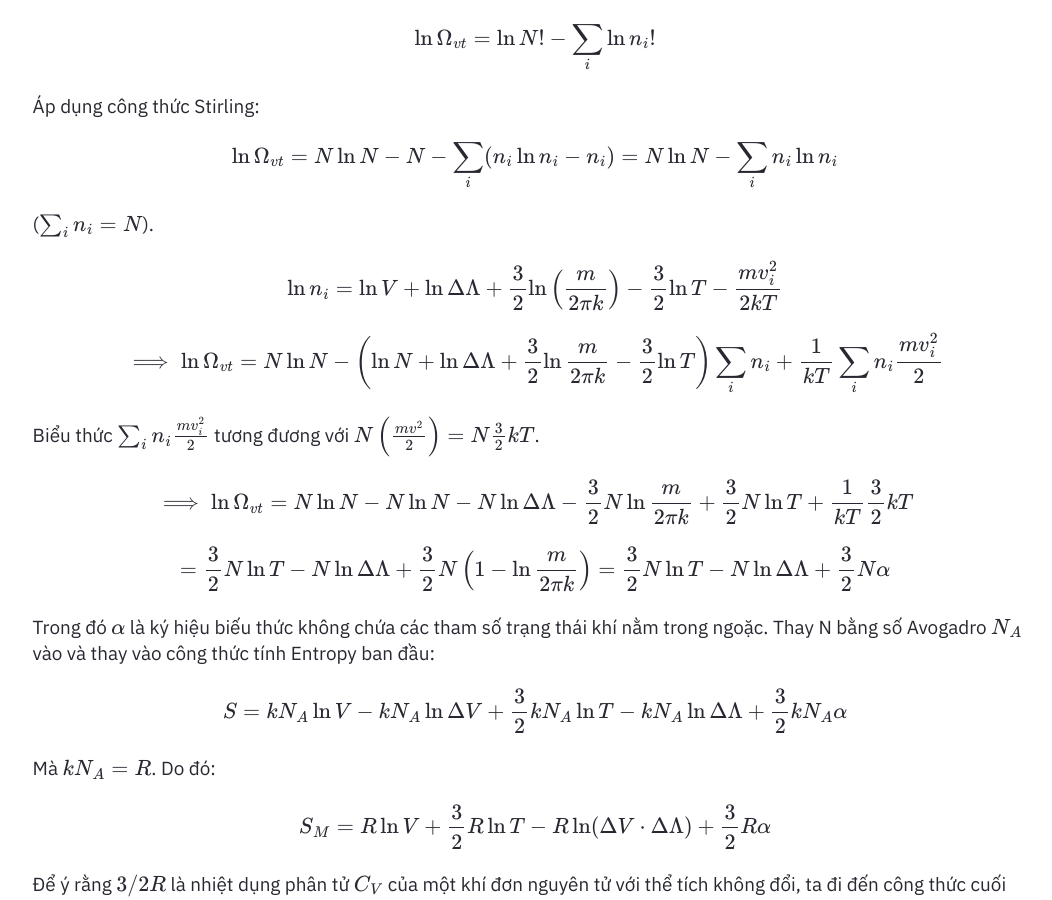
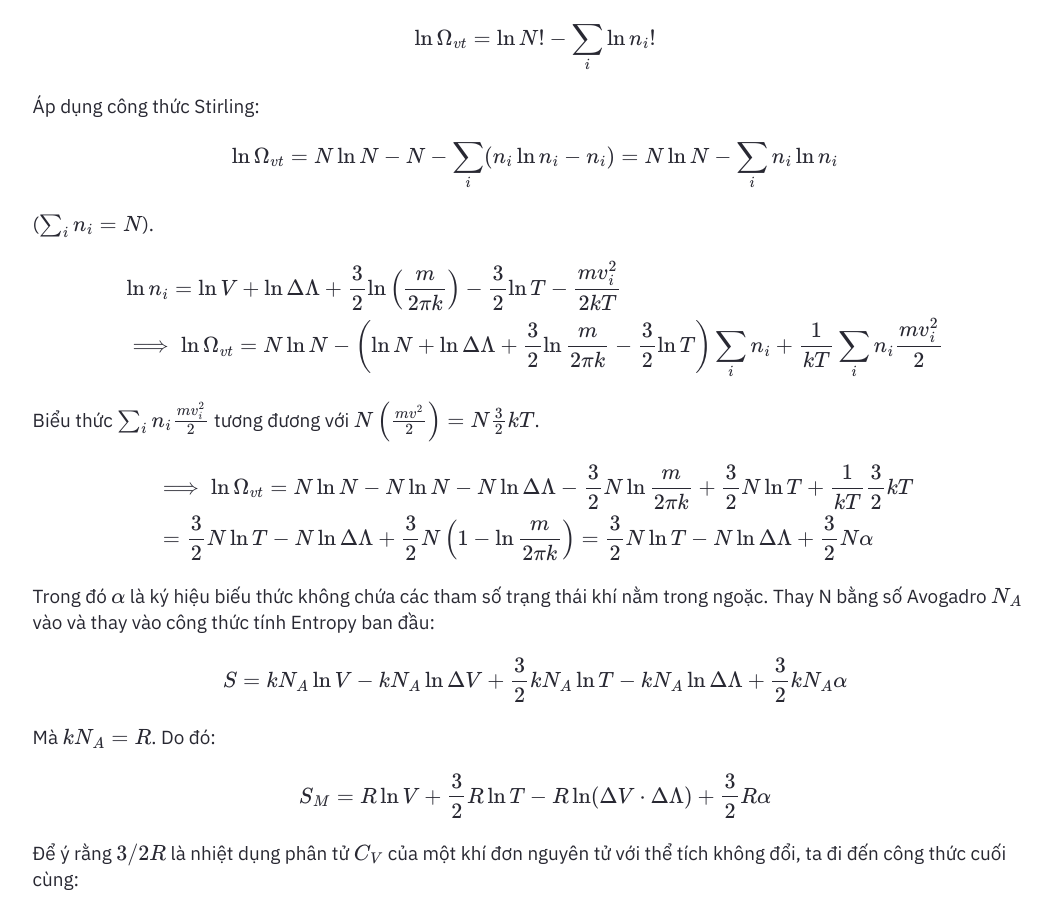
Before and after one commit to SilverTD/SilverTD.github.io, a Jekyll site: the page built from _posts/2026-7-29-Entropy-2.md, in a window 1280 px wide and 900 px high, scrolled down 1725 px. Shown: the whole window, without its empty margins (105-1157 px from the left). Built offline with Jekyll 4.4.1, drawn with Linux system fonts in a browser that asks for light colours; formulas are drawn with MathJax 3.

Commit message:
Update 2026-7-29-Entropy-2.md

```diff
--- a/_posts/2026-7-29-Entropy-2.md
+++ b/_posts/2026-7-29-Entropy-2.md
@@ -81,21 +81,19 @@ $$
 ($\sum_i n_i = N$).
 
 $$
-\ln n_i = \ln V + \ln \Delta \Lambda + \frac{3}{2}\ln \left(\frac{m}{2\pi k}\right) - \frac{3}{2}\ln T - \frac{mv_i^2}{2kT}
-$$
-
-$$
-\implies \ln \Omega_{vt} = N\ln N - \left(\ln N + \ln \Delta \Lambda + \frac{3}{2}\ln \frac{m}{2\pi k} - \frac{3}{2}\ln T\right)\sum_i n_i + \frac{1}{kT}\sum_i n_i \frac{mv_i^2}{2}
+\begin{aligned}
+&\ln n_i = \ln V + \ln \Delta \Lambda + \frac{3}{2}\ln \left(\frac{m}{2\pi k}\right) - \frac{3}{2}\ln T - \frac{mv_i^2}{2kT} \\
+& \implies \ln \Omega_{vt} = N\ln N - \left(\ln N + \ln \Delta \Lambda + \frac{3}{2}\ln \frac{m}{2\pi k} - \frac{3}{2}\ln T\right)\sum_i n_i + \frac{1}{kT}\sum_i n_i \frac{mv_i^2}{2}
+\end{aligned}
 $$
 
 Biểu thức $\sum_i n_i \frac{mv_i^2}{2}$ tương đương với $N\left(\frac{mv^2}{2}\right) = N\frac{3}{2}kT$.
 
 $$
-\implies \ln \Omega_{vt} = N\ln N - N\ln N - N\ln \Delta \Lambda - \frac{3}{2}N\ln \frac{m}{2\pi k} + \frac{3}{2}N\ln T + \frac{1}{kT}\frac{3}{2}kT
-$$
-
-$$
- = \frac{3}{2}N\ln T - N\ln \Delta \Lambda + \frac{3}{2}N\left(1 - \ln\frac{m}{2\pi k}\right) = \frac{3}{2}N\ln T - N\ln \Delta \Lambda + \frac{3}{2}N\alpha
+\begin{aligned}
+& \implies \ln \Omega_{vt} = N\ln N - N\ln N - N\ln \Delta \Lambda - \frac{3}{2}N\ln \frac{m}{2\pi k} + \frac{3}{2}N\ln T + \frac{1}{kT}\frac{3}{2}kT \\
+& = \frac{3}{2}N\ln T - N\ln \Delta \Lambda + \frac{3}{2}N\left(1 - \ln\frac{m}{2\pi k}\right) = \frac{3}{2}N\ln T - N\ln \Delta \Lambda + \frac{3}{2}N\alpha
+\end{aligned}
 $$
 
 Trong đó $\alpha$ là ký hiệu biếu thức không chứa các tham số trạng thái khí nằm trong ngoặc. Thay N bằng số Avogadro $N_A$ vào và thay vào công thức tính Entropy ban đầu:
```
